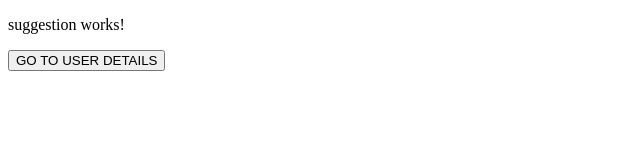
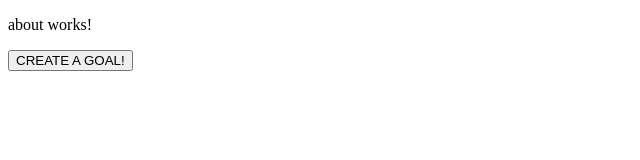
Before and after one commit to jonahng/vttp5_project_client, an Angular app: page / in a window 1280 px wide. Shown: the top 160 px of the page, without its empty margins (0-640 px from the left). Built offline with nearby package versions, Linux system fonts and the light colour scheme; no server answers.

Commit message:
routing to all 4 pages

```diff
--- a/src/app/app.module.ts
+++ b/src/app/app.module.ts
@@ -13,7 +13,8 @@ import { ReactiveFormsModule } from '@angular/forms';
 
 
 const appRoutes: Routes = [
-  {path: '' , component: SuggestionComponent},
+  {path: '' , component: AboutComponent},
+  {path: 'suggestions' , component: SuggestionComponent},
   {path: 'userdetails' , component: UserdetailsComponent},
   {path: 'confirm' , component: ConfirmationComponent},
   {path: '**', redirectTo: '/', pathMatch: 'full'}
--- a/src/app/components/about.component.html
+++ b/src/app/components/about.component.html
@@ -1 +1,2 @@
 <p>about works!</p>
+<button (click)="nextPage()">CREATE A GOAL!</button>
--- a/src/app/components/about.component.ts
+++ b/src/app/components/about.component.ts
@@ -1,4 +1,5 @@
-import { Component } from '@angular/core';
+import { Component, inject } from '@angular/core';
+import { Router } from '@angular/router';
 
 @Component({
   selector: 'app-about',
@@ -7,5 +8,11 @@ import { Component } from '@angular/core';
   styleUrl: './about.component.css'
 })
 export class AboutComponent {
+  router = inject(Router)
 
+
+
+  nextPage(){
+    this.router.navigate(['/suggestions']);
+  }
 }
--- a/src/app/components/confirmation.component.ts
+++ b/src/app/components/confirmation.component.ts
@@ -13,8 +13,10 @@ export class ConfirmationComponent {
 
 
 
+
+
   nextPage(){
-    this.router.navigate(['/']);
+    this.router.navigate(['/suggestions']);
   }
 
 
```
